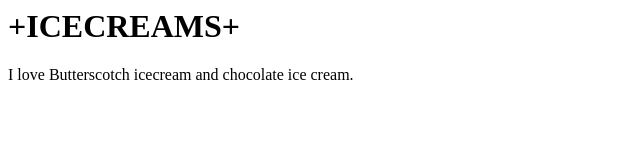
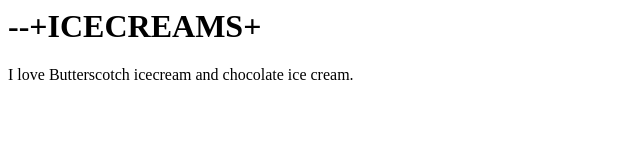
Before and after one commit to surbhinaik/Sur-data, a plain HTML site: page index.html in a window 1280 px wide. Shown: the whole page, without its empty margins (0-640 px from the left). Drawn offline with Linux system fonts and the light colour scheme.

Commit message:
added --

```diff
--- a/index.html
+++ b/index.html
@@ -1,5 +1,5 @@
 <html>
 <title>This is our Website.</title>
-<h1> +ICECREAMS+ </h1>
+<h1> --+ICECREAMS+ </h1>
 <p> I love Butterscotch icecream and chocolate ice cream. </p>
 </html>
```
